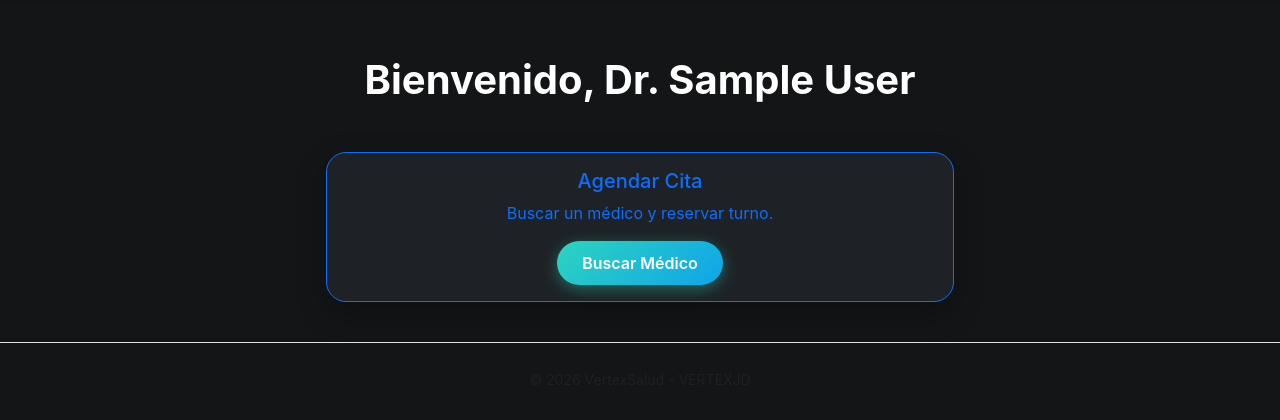
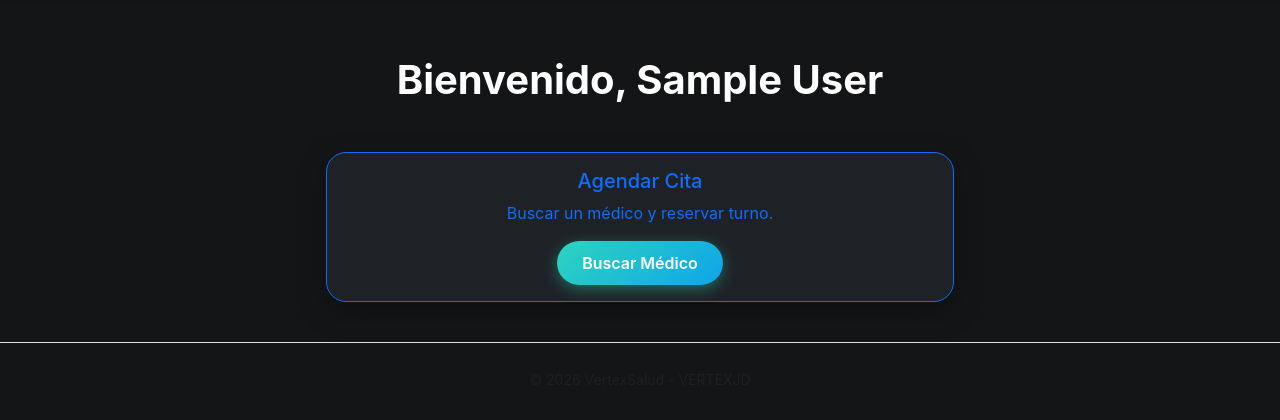
Before and after one commit to CarlosJimenez1969/sistema_salud, a Django app: page / in a window 1280 px wide. Shown: the part 72-492 px from the top of the page. Run offline with Django 5.2, Linux system fonts and the light colour scheme; the visitor is signed in with stand-in values (Sample User, id 1); data that the repository does not hold is empty; some libraries are stand-ins or nearby versions.

Commit message:
Quitar 'Dr.' del saludo para pacientes y secretarias

```diff
--- a/templates/home.html
+++ b/templates/home.html
@@ -3,7 +3,7 @@
 {% block content %}
 <div class="text-center mt-5">
     <div class="welcome-section mb-4">
-        <h1 class="fw-bold text-white">Bienvenido, Dr. {{ request.user.get_full_name }}</h1>
+        <h1 class="fw-bold text-white">Bienvenido, {% if request.user.role == 'MEDICO' %}Dr. {% endif %}{{ request.user.get_full_name }}</h1>
 
         {% if request.user.role == 'MEDICO' %}
             <div class="d-inline-flex align-items-center bg-info bg-opacity-10 border border-info border-opacity-25 px-3 py-1 rounded-pill">
```
